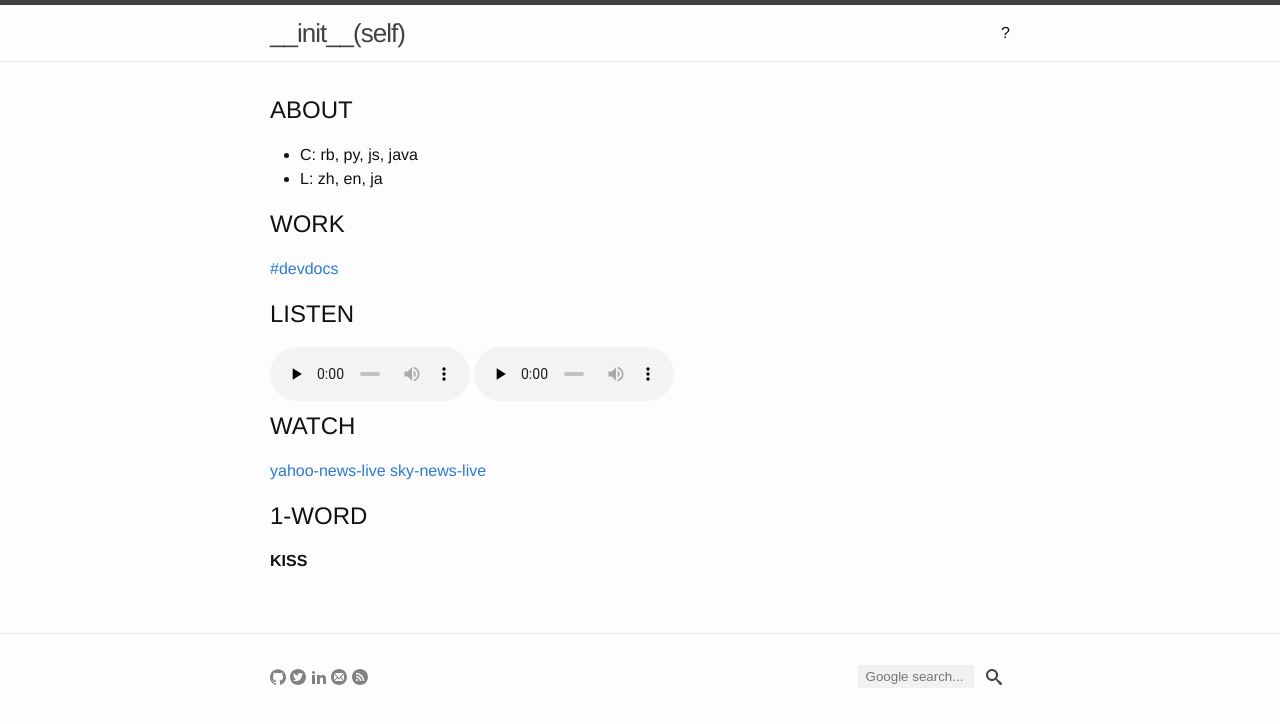
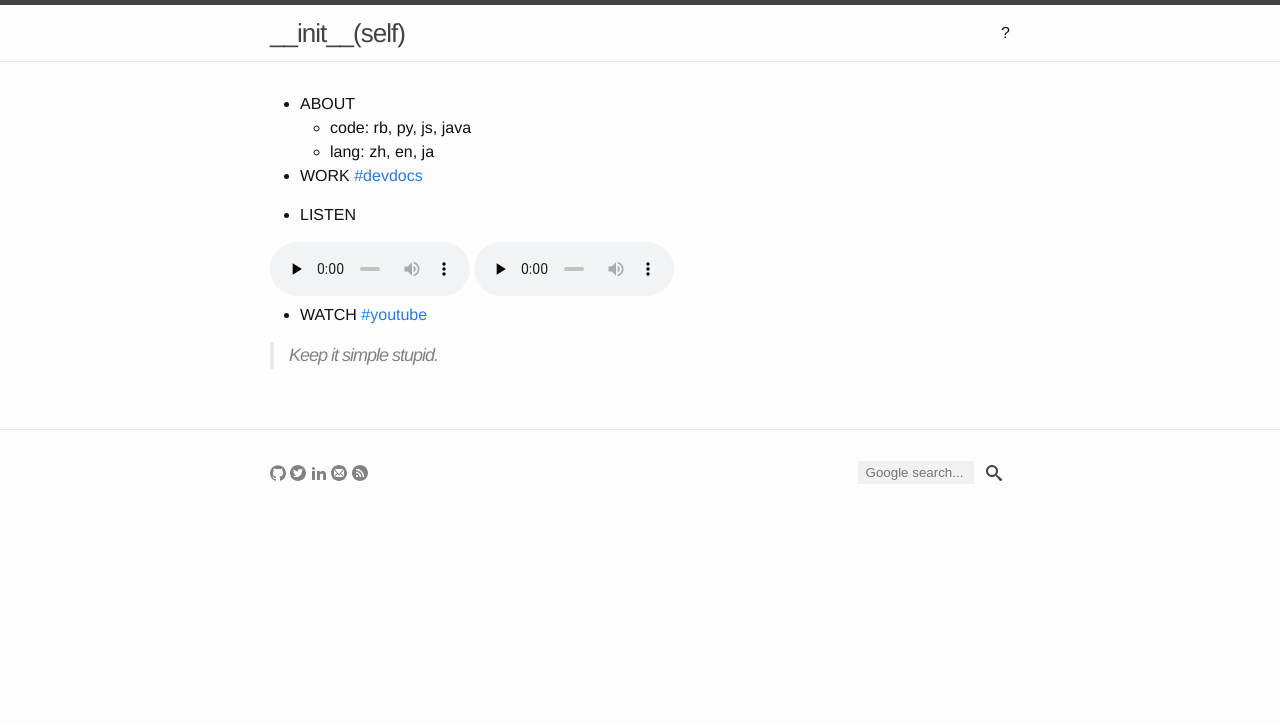
Before and after one commit to yuan-jiang/yuan-jiang.github.io, a Jekyll site: the page built from about.md, in a window 1280 px wide. Shown: the top 724 px of the page. Built offline with Jekyll 4.4.1, drawn with Linux system fonts in a browser that asks for light colours.

Commit message:
Update about.md

```diff
--- a/about.md
+++ b/about.md
@@ -4,14 +4,14 @@ title: About
 permalink: /about/
 ---
 
-# ABOUT
-- C: rb, py, js, java
-- L: zh, en, ja
+- ABOUT
+  + code: rb, py, js, java
+  + lang: zh, en, ja
 
-# WORK
+- WORK
 [#devdocs](https://devdocs.io/)
 
-# LISTEN
+- LISTEN
 <audio id="bbclive" controls style="width:200px;" preload="none">
   <source src="http://bbcwssc.ic.llnwd.net/stream/bbcwssc_mp1_ws-eieuk">
   <source src="http://bbcwssc.ic.llnwd.net/stream/bbcwssc_mp1_ws-eieuk_backup">
@@ -20,8 +20,7 @@ permalink: /about/
   <source src="http://musicbird.leanstream.co/JCB068-MP3?args=tunein_02" type="audio/mpeg">
 </audio>
 
-# WATCH
-[yahoo-news-live](https://headlines.yahoo.co.jp/videonews/)  [sky-news-live](https://www.youtube.com/watch?v=9Auq9mYxFEE)
+- WATCH
+[#youtube](https://www.youtube.com/)
 
-# 1-WORD
-<b>KISS</b>
+> Keep it simple stupid.
```
